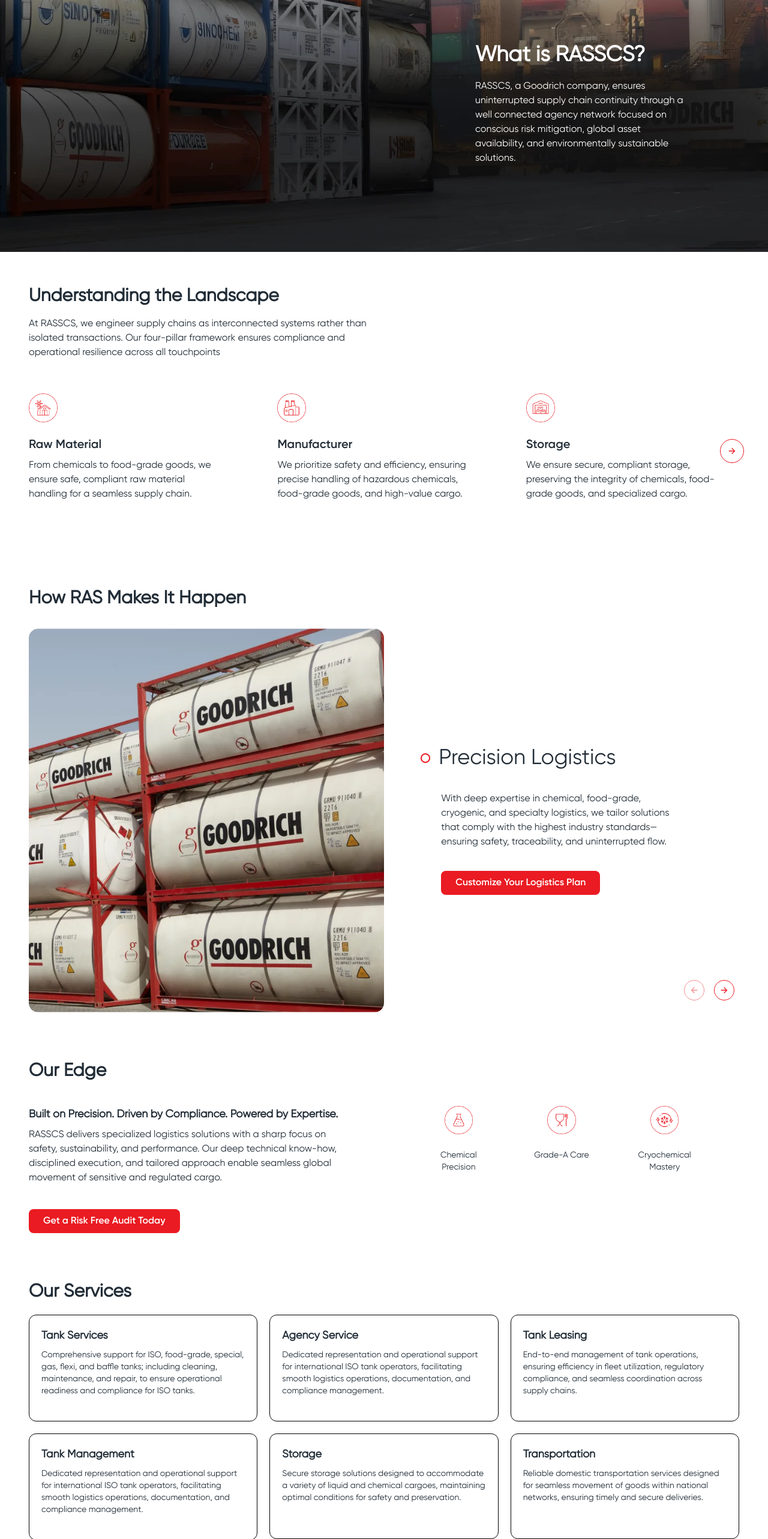
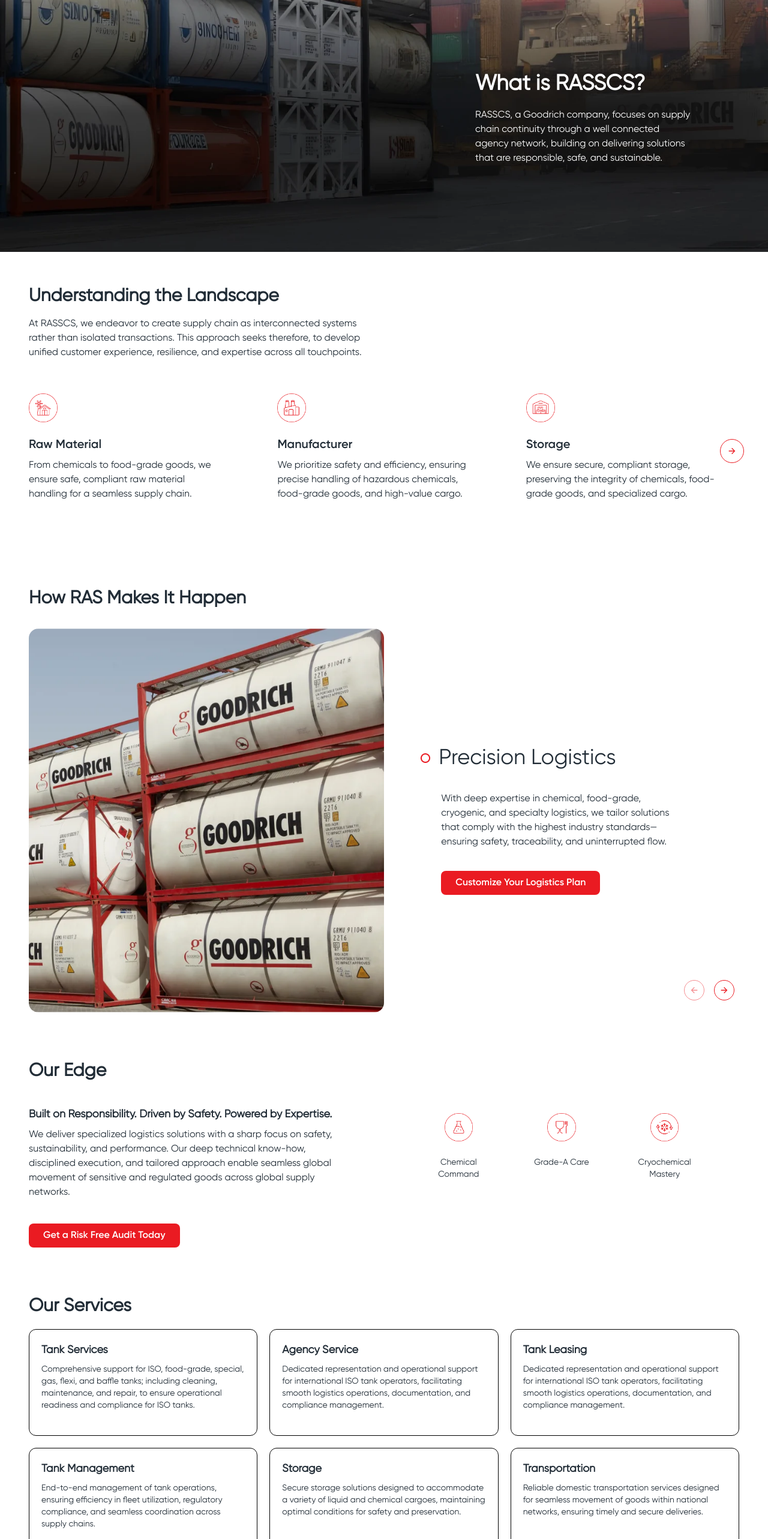
Before and after one commit to sunny-zerror/RAS, a Next.js app: page / in a window 1280 px wide. Shown: the part 1020-3586 px from the top of the page at 60% size. Built offline with nearby package versions, Linux system fonts and the light colour scheme; a web font is replaced by a local one.

Commit message:
some content changes

```diff
--- a/src/components/sections/OurServices.jsx
+++ b/src/components/sections/OurServices.jsx
@@ -7,7 +7,7 @@
     {
         title: 'Tank Services',
         description: 'Comprehensive support for ISO, food-grade, special, gas, flexi, and baffle tanks; including cleaning, maintenance, and repair, to ensure operational readiness and compliance for ISO tanks.',
-        buttons: ['Learn More', 'Get Quote'],
+        buttons: ['Chemical Grade', 'Food Grade' ,'Liquified Gas','Baffle','Swap','Coated'],
 
     },
     {
@@ -17,12 +17,12 @@
     },
     {
         title: 'Tank Leasing',
-        description: 'End-to-end management of tank operations, ensuring efficiency in fleet utilization, regulatory compliance, and seamless coordination across supply chains.',
-        buttons: ['Learn More', 'Get Quote'],
+        description: 'Dedicated representation and operational support for international ISO tank operators, facilitating smooth logistics operations, documentation, and compliance management.',
+        buttons: ['Chemical', 'Food Grade','Liquified Gas','T11','T14','T20 & T22','T50','T75'],
     },
     {
         title: 'Tank Management',
-        description: 'Dedicated representation and operational support for international ISO tank operators, facilitating smooth logistics operations, documentation, and compliance management.',
+        description: 'End-to-end management of tank operations, ensuring efficiency in fleet utilization, regulatory compliance, and seamless coordination across supply chains.',
         buttons: ['Learn More', 'Get Quote'],
     },
     {
--- a/src/components/sections/OurStrength.jsx
+++ b/src/components/sections/OurStrength.jsx
@@ -38,10 +38,10 @@
           <p className="text-xl md:text-2xl lg:text-3xl font-semibold">Our Edge</p>
           <div>
             <p className="font-semibold text-xs md:text-lg">
-              Built on Precision. Driven by Compliance. Powered by Expertise.
+            Built on Responsibility. Driven by Safety. Powered by Expertise.
             </p>
             <p className="mt-2 text-xs md:text-base leading-tight">
-              RASSCS delivers specialized logistics solutions with a sharp focus on safety, sustainability, and performance. Our deep technical know-how, disciplined execution, and tailored approach enable seamless global movement of sensitive and regulated cargo.
+            We deliver specialized logistics solutions with a sharp focus on safety, sustainability, and performance. Our deep technical know-how, disciplined execution, and tailored approach enable seamless global movement of sensitive and regulated goods across global supply networks.
             </p>
           </div>
           <RedBtn text={'Get a Risk Free Audit Today'} />
@@ -51,7 +51,7 @@
           <IconWithLabel
             defaultImg="/icons/chemical_precision.webp"
             hoverImg="/icons/chemical_precision_hover.webp"
-            label="Chemical Precision"
+            label="Chemical  Command"
           />
           <IconWithLabel
             defaultImg="/icons/grade_a_care.webp"
--- a/src/components/sections/Section1.jsx
+++ b/src/components/sections/Section1.jsx
@@ -17,7 +17,7 @@
             <div className="w-full h-[30vh] md:h-[20vh] lg:h-[90vh]  flex items-center justify-end pr-0 md:pr-10 xl:pr-20">
                 <div className=" w-full md:w-[38%]      h-full pad flex flex-col gap-5 justify-end">
                     <p className=' text-2xl lg:text-4xl font-semibold text-white'> What is RASSCS?</p>
-                    <p className=' text-xs lg:text-base leading-tight text-white'>RASSCS, a Goodrich company, ensures uninterrupted supply chain continuity through a well connected agency network focused on conscious risk mitigation, global asset availability, and environmentally sustainable solutions.</p>
+                    <p className=' text-xs lg:text-base leading-tight text-white'>RASSCS, a Goodrich company, focuses on supply chain continuity through a well connected agency network, building on delivering  solutions that are responsible, safe, and sustainable.</p>
                 </div>
             </div>
         </div>
--- a/src/components/sections/Section2.jsx
+++ b/src/components/sections/Section2.jsx
@@ -75,8 +75,7 @@
 
                 <div className=" w-full  md:w-[50%] flex flex-col justify-center gap-4 pt-14 ">
                     <p className=' text-xl md:text-2xl lg:text-3xl font-semibold'>Understanding the Landscape</p>
-                    <p className='  text-xs  lg:text-base  leading-tight '>At RASSCS, we engineer supply chains as interconnected systems rather than isolated transactions.
-                        Our four-pillar framework ensures compliance and operational resilience across all touchpoints</p>
+                    <p className='  text-xs  lg:text-base  leading-tight '>At RASSCS, we endeavor to create supply chain as interconnected systems rather than isolated transactions. This approach seeks therefore, to develop unified customer experience, resilience, and expertise across all touchpoints.</p>
                 </div>
 
                 <div className="pb-14 ">
--- a/src/components/sections/Tanks.jsx
+++ b/src/components/sections/Tanks.jsx
@@ -15,9 +15,14 @@
     description: 'RASSCS maintains a robust fleet of ISO tanks—T11, T14, T20, and T22—engineered for the global movement of bulk liquids. These tanks serve both chemical and food-grade industries, offering flexibility, safety, and regulatory compliance.',
     image: '/images/tank/chemical_grade.webp',
     highlights: [
-        'Versatile applications for hazardous and non-hazardous cargo',
-        'Designed for food-grade and chemical-grade products',
-        'Compliance with international transport standards',
+        'Carriage of hazardous and non-hazardous products.',
+        'Capacity ranging from 24KL to 26KL',
+        'Specialized chemline coated tanks for dedicated products.',
+        'T20 & T22: Top Load Top Discharge tanks for highly hazardous products with higher saftey parameters',
+    ],
+    changeHighlight: [
+        'Capacity ranging from 24KL to 26KL',
+        'Dedicated Food grade tanks meets hygiene, precision and compliance to meet the requirements of food grade products.'
     ],
     tankTypes: [
         {
@@ -34,13 +39,13 @@
 {
     title: 'Baffle Tanks',
     subtitle: 'Stabilized Transport for Bulk Liquids with Reduced Surge Impact',
-    description: 'Baffle Tanks come with internal partitions to minimize liquid movement during transit, ensuring added safety for sensitive or partially filled loads.',
+    description: 'Baffle Tanks come with internal partitions to control liquid movement during transit, ensuring added safety for sensitive or partially filled loads.',
     image: '/images/tank/baffle_tanks.webp',
     highlights: [
-        'Surge reduction for better balance and control.',
+        'Improved safety- Less sloshing, reduced risk of accidents during transporting.',
         'Ideal for partial loads and sensitive cargo.',
-        'Improves safety and efficiency in transit.',
-        'Enhanced load security with reduced risk of in-transit shifting.',
+        'Improves balance, provides stability of vehicle or tank during sudden shift in liquid weight.',
+        'Ensures better handling by making loading-unloading process more safer.',
     ],
     tankTypes: [
     ]
@@ -48,13 +53,13 @@
 {
     title: 'Flexi Tank Solutions',
     subtitle: 'Scalable and Reliable Logistics for Non-Hazardous Liquids',
-    description: 'RASSCS provides end-to-end Flexi Tank logistics for non-hazardous liquid cargo across industries—from edible oils to industrial chemicals.',
+    description: 'RASSCS provides end-to-end Flexi Tank logistics for non-hazardous and foodgrade liquid products.',
     image: '/images/tank/flexi.webp',
     highlights: [
-        'Complete coverage: Supply, fitting, loading, shipping, and discharge.',
-        'Global connectivity: In-house teams and a strong international partner network.',
+        'Complete coverage: Supply, fitting, loading, shipping, discharge and disposal assistance.',
+        'Capacity Range form 16,000 L to 24,000 L.',
         'Emergency response: Rapid issue resolution and contingency handling.',
-        'Trusted across industries: Food & beverages, industrial chemicals, agriculture, pharmaceuticals, and cosmetics',
+        'Types-Top Loading Top Discharge, Bottom Loading Bottom Discharge and Top Loading and Bottom Discharge.',
     ],
     tankTypes: [
     ]
@@ -62,12 +67,11 @@
 {
     title: 'Swap Tanks',
     subtitle: 'High-Capacity Storage and Movement for Bulk Liquids',
-    description: 'Swap Tanks offer 25–40KL capacity, outperforming standard ISO tanks in volume. Ideal for plant storage and large-scale logistics.',
+    description: 'Swap tanks ranges from 28,000 L to 40,000 L capacity with similar features of regular ISO tank but with shell extended out of frame on both ends.',
     image: '/images/tank/swap_tank.webp',
     highlights: [
         'Up to 25% higher capacity than regular ISO tanks.',
-        'SS 316L build with insulation, heating, and dual manholes.',
-        'Perfect for on-site chemical storage and bulk transport.',
+        'Cost effective for transportation and storage with higher pay load and lesser tare weight.',
         'Ready for road, rail, and intermodal movement.',
     ],
     tankTypes: [
@@ -76,13 +80,12 @@
 {
     title: 'T50 Tanks',
     subtitle: 'Safe and Efficient Transport for Pressurized Gases',
-    description: 'Built for liquefied gases such as LPG, ammonia, and propylene, T50 tanks are pressure-resistant (up to 34.4 bar) and ideal for industrial gas transport and storage.',
+    description: 'Built for non-refrigerated liquefied gases such as LPG, ammonia, and propylene. Ideal for industrial gas transport and storage.',
     image: '/images/tank/t50.webp',
     highlights: [
-        'High-pressure containment with reinforced build.',
-        'Multi-gas compatibility.',
-        'Robust safety valves and relief systems.',
-        'Suitable for global gas logistics.',
+        'High pressure vessel with robust construction with product details on date plate.',
+        'Pressure ratings up to 34.4 bar.',
+        'All calves adn fitting are mounted in a protective cabinate.',
     ],
     tankTypes: [
     ]
@@ -90,11 +93,11 @@
 {
     title: 'T75 Tanks',
     subtitle: 'Ultra-Low Temperature Transport for Cryogenic Liquids',
-    description: 'T75 tanks are built for cryogenic products like LNG, LOX, LIN, and LAR, maintaining temperatures as low as -196°C with vacuum-insulated double walls.',
+    description: 'T75 tanks are built for cryogenic (Refrigerated liquified gases) products like LNG, LOX, LIN, and LAR, maintaining temperatures as low as -196°C with vacuum-insulated double walls.',
     image: '/images/tank/T75i.webp',
     highlights: [
         'Designed for extreme temperature retention.',
-        'Suitable for a range of cryogenic gases.',
+        'Frame sizes-20ft and 40ft to suit customer requirement.',
         'Minimal boil-off and high thermal efficiency.',
         'Compliant with international cryogenic safety standards.',
     ],
@@ -104,11 +107,9 @@
 
 ]
 
-export const Tank = ({ title, subtitle, description, highlights, tankTypes, image }) => {
+export const Tank = ({ title, subtitle, description, highlights, changeHighlight, tankTypes, image }) => {
 
     const [selectedImage, setSelectedImage] = useState(image)
-
-
 
     return (
         <div className="w-full mb-10 py-6 md:py-12 ">
@@ -125,11 +126,12 @@
 
                     <div className=" w-full md:w-[50%] pt-10 h-full pr-0 md:pr-10">
                         <p className='font-semibold text-sm mb-2'>Highlights:</p>
-                        {highlights.map((item, idx) => (
-                            <div key={idx} className=" text-xs md:text-base py-2 mt-2 border-b-2  border-[#222d37ac]">
+                        {(selectedImage === '/images/tank/food_grade.webp' ? changeHighlight : highlights).map((item, idx) => (
+                            <div key={idx} className=" text-xs md:text-base py-2 mt-2 border-b-2 border-[#222d37ac]">
                                 <p>{item}</p>
                             </div>
                         ))}
+
 
                         <div className="w-full flex gap-5 mt-10 flex-wrap">
                             {tankTypes.map((tank, idx) => {
```
Also changed, not shown: src/components/common/Footer.jsx (+5 -5 lines). Lines whose indentation alone changed are shown as unchanged.
